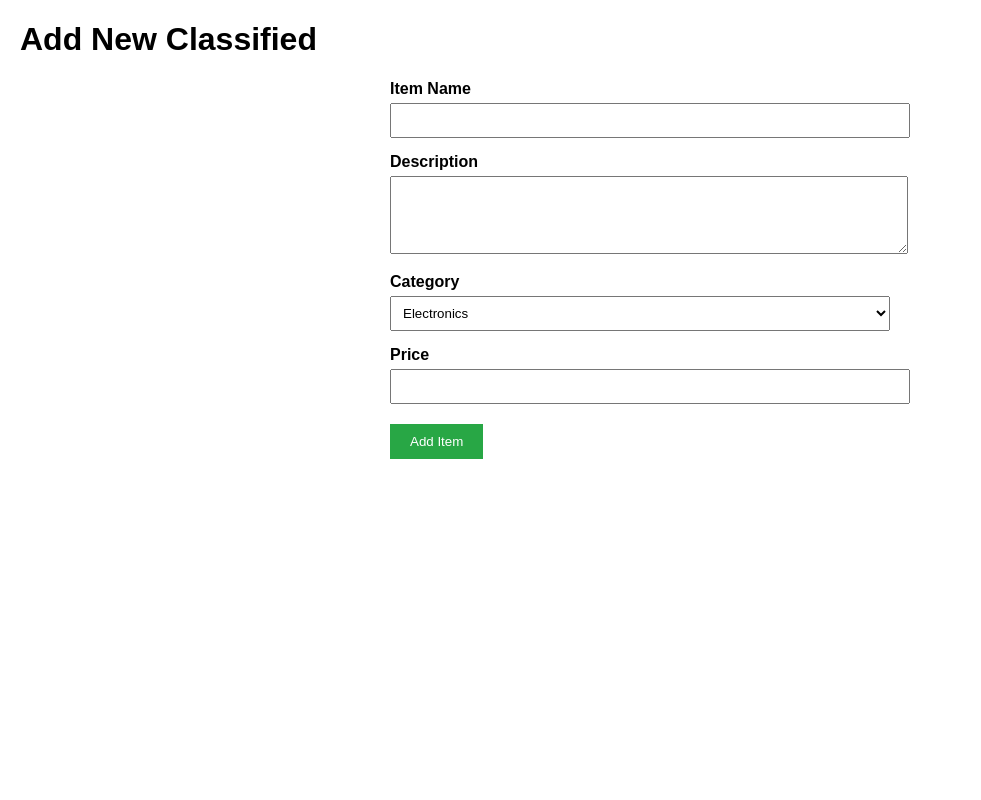
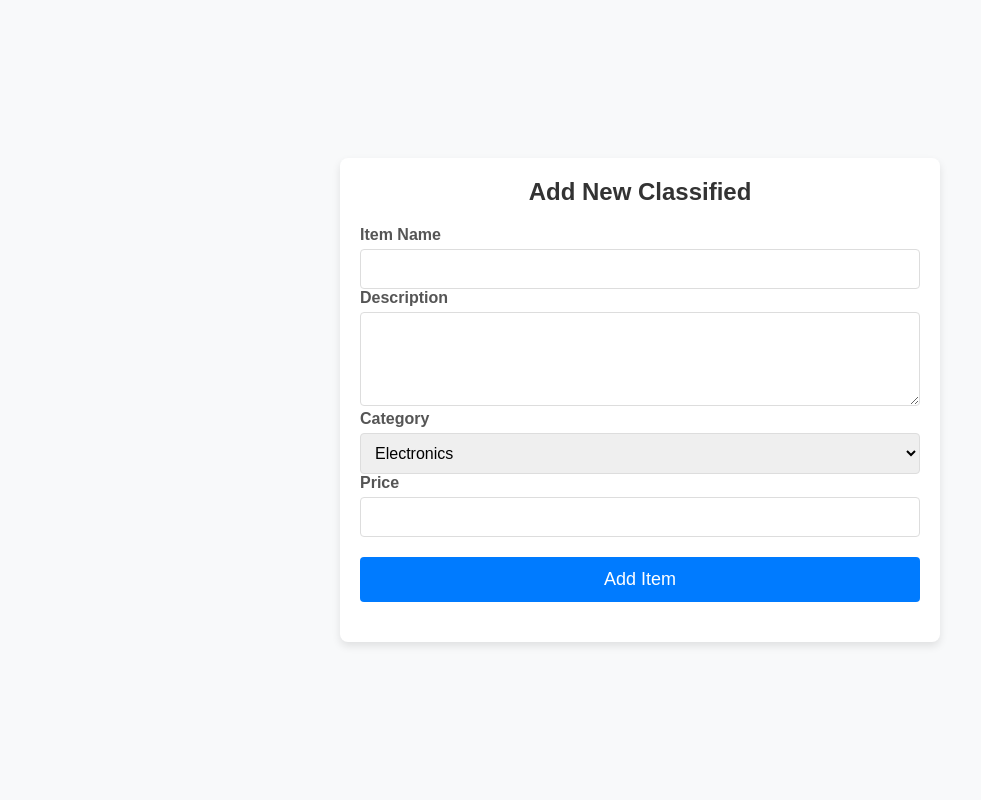
Before and after one commit to vipinable/hiclas, a Python web app: template src/templates/additem.j2 in a window 1280 px wide. Shown: the whole page, without its empty margins (0-981 px from the left). Run offline with Jinja, Linux system fonts and the light colour scheme; the template is opened without the code that fills it, so the values that code supplies are empty.

Commit message:
update additem page

```diff
--- a/src/templates/additem.j2
+++ b/src/templates/additem.j2
@@ -4,17 +4,22 @@
   <meta charset="UTF-8">
   <meta name="viewport" content="width=device-width, initial-scale=1.0">
   <title>Add New Classified</title>
+  <link rel="stylesheet" href="styles.css"> <!-- Link to main CSS for unified styling -->
   <style>
-    body { font-family: Arial, sans-serif; margin: 20px; }
-    form { max-width: 500px; margin: 0 auto; }
-    label { display: block; margin-top: 15px; font-weight: bold; }
-    input, textarea, select { width: 100%; padding: 8px; margin-top: 5px; }
-    button { margin-top: 20px; padding: 10px 20px; background-color: #28a745; color: #fff; border: none; cursor: pointer; }
-    button:hover { background-color: #218838; }
+    /* Match styling to home page aesthetics */
+    body { font-family: Arial, sans-serif; background-color: #f8f9fa; margin: 0; padding: 0; display: flex; align-items: center; justify-content: center; height: 100vh; }
+    .container { max-width: 600px; padding: 20px; background-color: #ffffff; box-shadow: 0 4px 8px rgba(0, 0, 0, 0.1); border-radius: 8px; }
+    h1 { font-size: 24px; color: #333; text-align: center; margin-bottom: 20px; }
+    label { font-weight: bold; margin-top: 15px; color: #555; }
+    input, textarea, select { width: 100%; padding: 10px; margin-top: 5px; border: 1px solid #ddd; border-radius: 4px; font-size: 16px; }
+    button { width: 100%; padding: 12px; margin-top: 20px; background-color: #007bff; color: #ffffff; border: none; border-radius: 4px; font-size: 18px; cursor: pointer; }
+    button:hover { background-color: #0056b3; }
+    #message { text-align: center; font-size: 16px; color: #28a745; margin-top: 20px; }
   </style>
 </head>
 <body>
 
+  <div class="container">
     <h1>Add New Classified</h1>
     <form id="addItemForm">
       <label for="name">Item Name</label>
@@ -37,15 +42,15 @@
 
       <button type="submit">Add Item</button>
     </form>
-
     <p id="message"></p>
+  </div>
 
   <script>
     const form = document.getElementById('addItemForm');
     const message = document.getElementById('message');
 
     // Replace this with your actual API endpoint
-    const apiEndpoint = 'https://fn.theworkingmethods.com/additems';
+    const apiEndpoint = 'https://your-api-id.execute-api.region.amazonaws.com/Prod/items';
 
     form.addEventListener('submit', async (event) => {
       event.preventDefault();
@@ -67,13 +72,16 @@
 
         if (response.ok) {
           message.textContent = 'Item successfully added!';
+          message.style.color = '#28a745';
           form.reset();
         } else {
           message.textContent = 'Failed to add item. Please try again.';
+          message.style.color = '#dc3545';
         }
       } catch (error) {
         console.error('Error:', error);
         message.textContent = 'An error occurred. Please try again.';
+        message.style.color = '#dc3545';
       }
     });
   </script>
```
Lines whose indentation alone changed are shown as unchanged.
